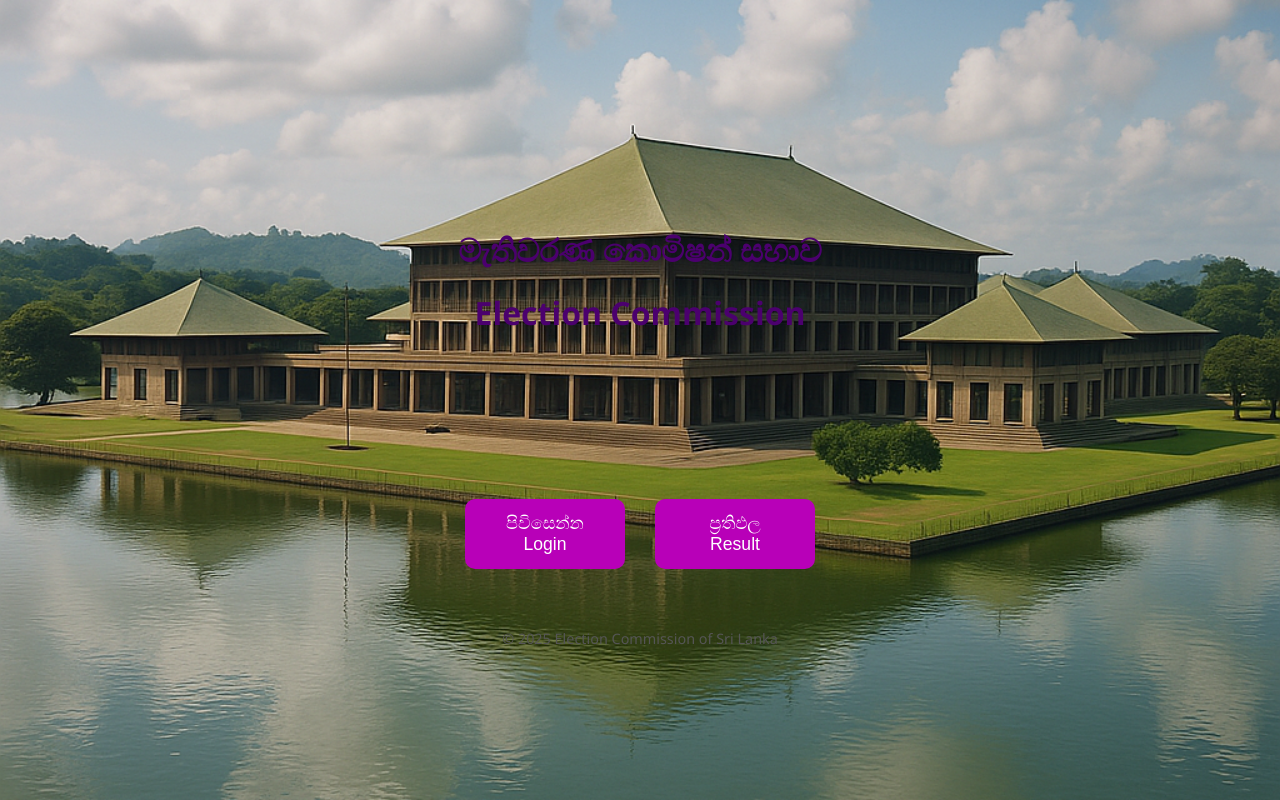
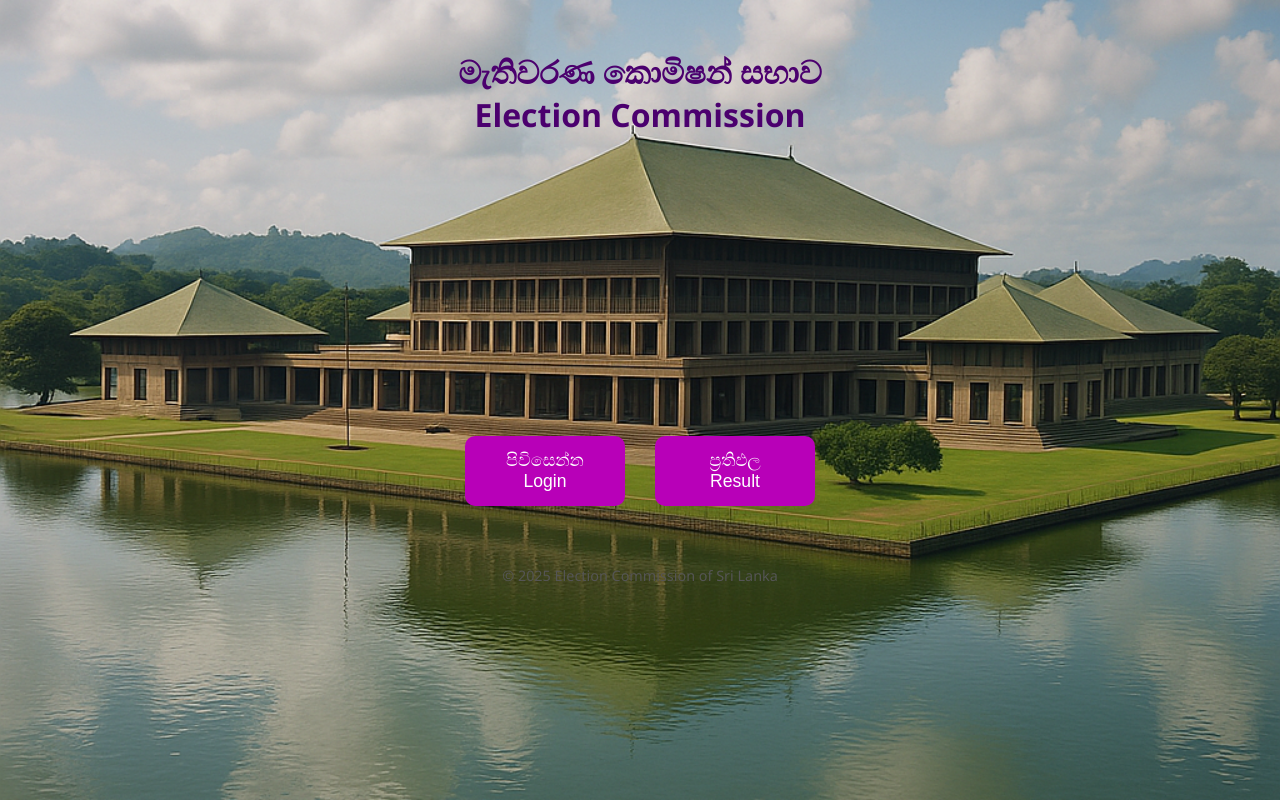
Before and after one commit to thisara-umayanga/Voting_System, a React (Create React App) app: page / in a window 1280 px wide. Built offline with nearby package versions, Linux system fonts and the light colour scheme.

Commit message:
clear btn path set

```diff
--- a/src/AdminInterface.css
+++ b/src/AdminInterface.css
@@ -10,7 +10,7 @@
 
 .admin-title {
   font-size: 36px;
-  margin-bottom: 40px;
+  margin-bottom: 150px;
   color: #333;
   font-weight: bold;
 }
--- a/src/LoginHome.js
+++ b/src/LoginHome.js
@@ -18,8 +18,7 @@
     <div className="container">
       <br/><br/><br/>
 
-      <h1 className="title">මැතිවරණ කොමිෂන් සභාව</h1>
-      <h2 className="title">Election Commission</h2>
+      <h1 className="title">මැතිවරණ කොමිෂන් සභාව<br/>Election Commission</h1>
 
 
       <br/><br/><br/><br/><br/>
--- a/src/Regestation.js
+++ b/src/Regestation.js
@@ -1,11 +1,13 @@
 import React, { useState } from 'react';
-import './Regestation.css'; // Import your CSS
+import { useNavigate } from 'react-router-dom'; // ✅ Import navigate
+import './Regestation.css';
 
 export default function Regestation() {
   const [imagePreview, setImagePreview] = useState(null);
+  const navigate = useNavigate(); // ✅ Setup navigation
 
   const handleSubmit = (e) => {
-    e.preventDefault(); // Prevent page reload
+    e.preventDefault();
     alert('Registration Successful');
   };
 
@@ -19,8 +21,12 @@
     }
   };
 
+  const handleClear = (e) => {
+    e.preventDefault(); // Prevent default reset behavior
+    navigate('/choose'); // ✅ Navigate to Choose.js route
+  };
+
   return (
-    <>
     <div className="bg-container">
       <div className="form-container">
         <h1>
@@ -128,11 +134,11 @@
 
           <div className="button-group">
             <button type="submit" className="submit-btn">Submit</button>
-              <button type="reset" className="reset-btn">Clear</button>
+            <button type="button" className="reset-btn" onClick={handleClear}>Clear</button>
+            {/* ✅ Use type="button" and onClick for custom behavior */}
           </div>
         </form>
       </div>
     </div>
-    </>
   );
 }
--- a/src/loginHome.css
+++ b/src/loginHome.css
@@ -21,8 +21,16 @@
   font-size: 2em;
   font-weight: bold;
   color: #4b006e;
-  margin: 10px 0;
+  margin: 20px 0;
+  text-align: center;
+
+  /* Centering on the page */
+  position: absolute;
+  top: 30px; /* Adjust this value to move it closer/farther from the top */
+  left: 50%;
+  transform: translateX(-50%);
 }
+
 
 /* Button container */
 .button-box {
```
Also changed, not shown: src/RegestationVoter.js (deleted). Lines whose indentation alone changed are shown as unchanged.
